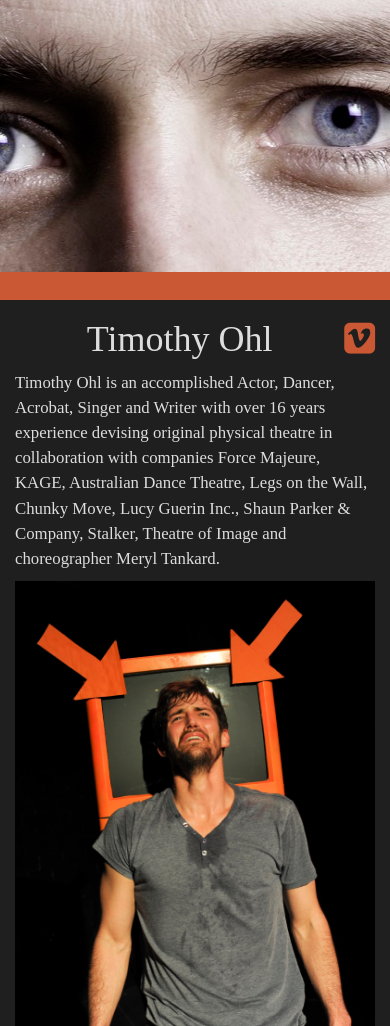
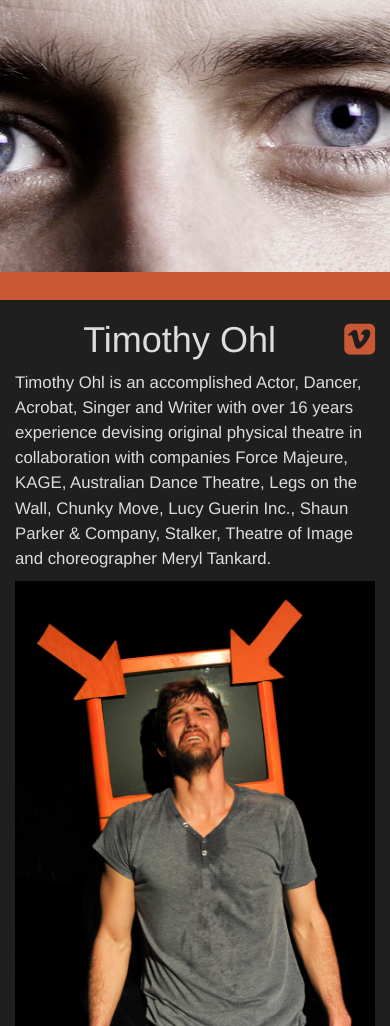
Before and after one commit to simon-lang/timohl, a plain HTML site: page index.html in a window 390 px wide. Shown: the top 1026 px of the page. Drawn offline with nearby package versions, Linux system fonts and the light colour scheme.

Commit message:
viewport and font tweaks for mobile

```diff
--- a/index.html
+++ b/index.html
@@ -2,6 +2,7 @@
 <html lang="en">
 <head>
   <meta charset="UTF-8">
+  <meta name="viewport" content="width=device-width" minimum-scale="1.0" maximum-scale="1.0">
   <title>Timothy Ohl</title>
   <link rel="stylesheet" href="https://maxcdn.bootstrapcdn.com/bootstrap/3.3.6/css/bootstrap.min.css" integrity="sha384-1q8mTJOASx8j1Au+a5WDVnPi2lkFfwwEAa8hDDdjZlpLegxhjVME1fgjWPGmkzs7" crossorigin="anonymous">
   <link rel="stylesheet" href="https://maxcdn.bootstrapcdn.com/font-awesome/4.5.0/css/font-awesome.min.css">
--- a/main.css
+++ b/main.css
@@ -15,7 +15,7 @@
 
 body {
   background: rgb(31, 31, 31);
-  font-family: "STHeiti";
+  font-family: "STHeiti", Helvetica, sans-serif;
 }
 a, a:active, a:visited {
   color: rgb(202, 88, 53);
```
